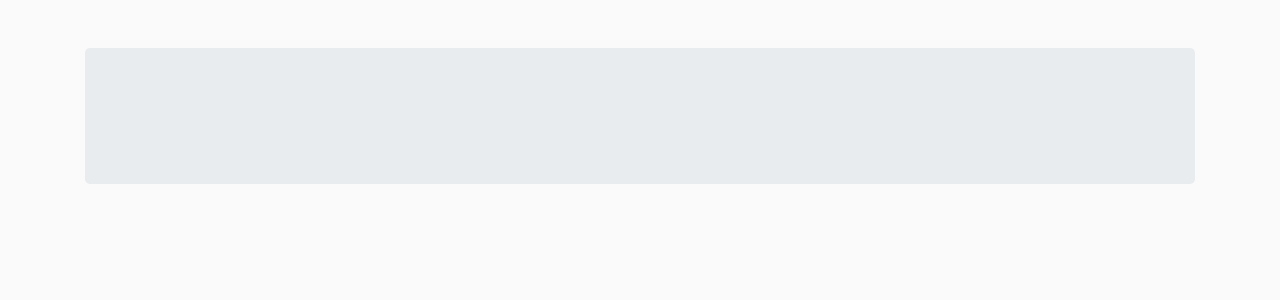
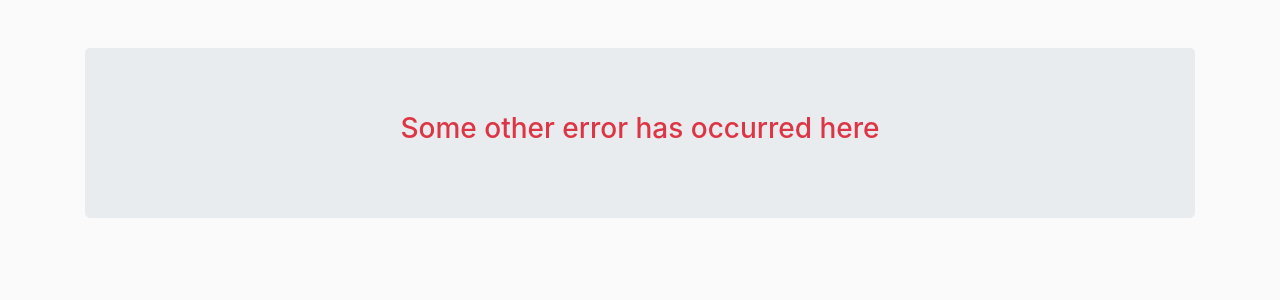
Before and after one commit to AsutoshPadhi/FlaskDemo, a Flask app: template templates/error_page.html in a window 1280 px wide. Shown: the part 56-356 px from the top of the page. Run offline with Flask 2, Linux system fonts and the light colour scheme; the template is opened without the code that fills it: most values are stand-ins (such as "Sample title", 1, 10 or a date in 2020); some libraries are stand-ins or nearby versions.

Commit message:
Update error page

```diff
--- a/templates/error_page.html
+++ b/templates/error_page.html
@@ -14,6 +14,8 @@
                 Wrong Username
             {% elif error == "password" %}
                 Wrong Password
+            {% else %}
+                Some other error has occurred here
             {% endif %}
         </h3>
     </div>
```
